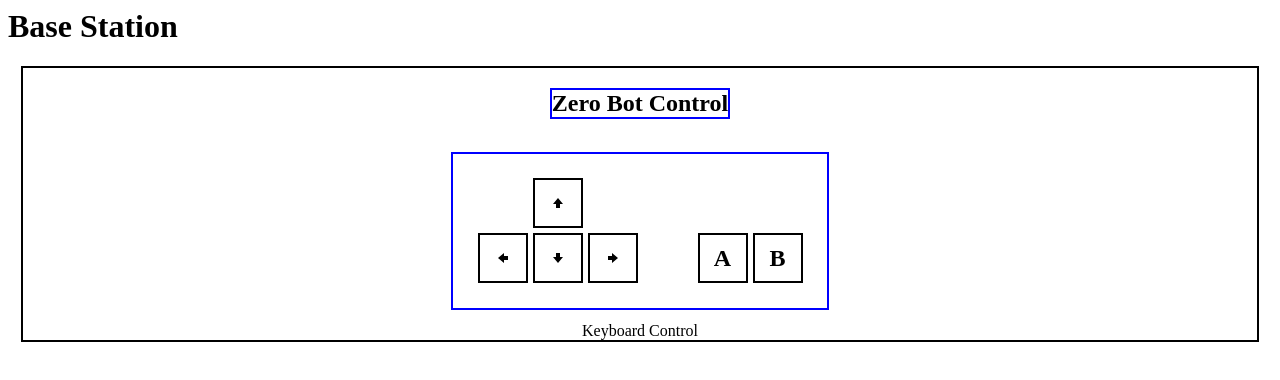
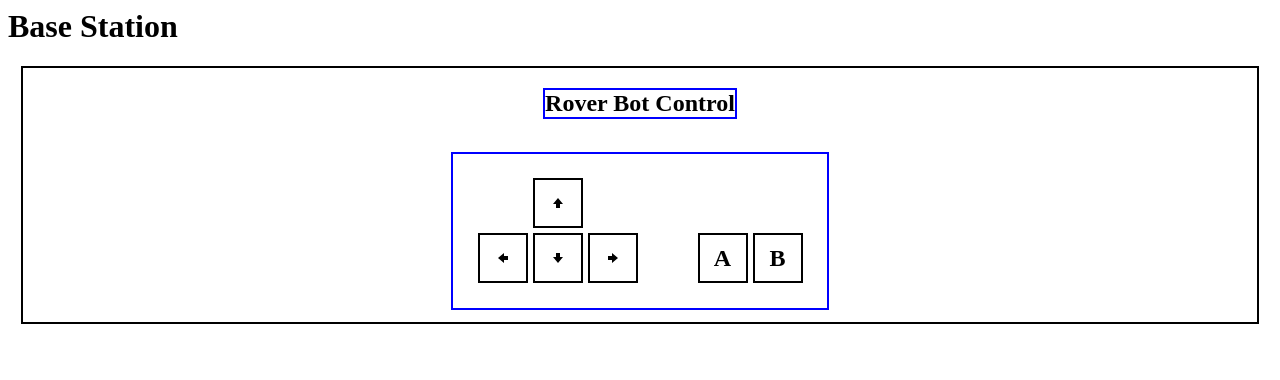
Before and after one commit to intern-jck/base-station, a React app: page / in a window 1280 px wide. Shown: the top 380 px of the page. Built offline with nearby package versions, Linux system fonts and the light colour scheme.

Commit message:
begins refactor for gui

```diff
--- a/src/BotControl.jsx
+++ b/src/BotControl.jsx
@@ -33,13 +33,16 @@ function BotControl(props) {
   };
 
   const activateKeyboard = (event) => {
+    console.log(event.target);
     const activate = keyboardActive;
-    event.target.classList.toggle('keyboard-active')
+    event.target.classList.toggle('keyboard-active');
     setKeyboardActive(!activate);
+
   }
 
   const onKeyPress = (event) => {
     event.preventDefault();
+
     // const target = event.target;
     const keyCode = event.keyCode;
     const keyChar =  String.fromCharCode(keyCode);
@@ -74,15 +77,19 @@ function BotControl(props) {
         setCurrentSpeed(100);
         moveBot(keyChar, 0);
         break;
-    }
+      }
 
-  };
+    };
 
   return (
     <div className="bot-control-panel">
-      <h2 className="control-header">Zero Bot Control</h2>
+      <h2 className="control-header">Rover Bot Control</h2>
 
-      <div className="direction-control">
+      <div
+        className="direction-control"
+        onClick={activateKeyboard}
+        onKeyDown={onKeyPress}
+        tabIndex="0">
         <div className="dir-btn dir-left"><GoArrowLeft /></div>
         <div className="dir-btn dir-up"><GoArrowUp /></div>
         <div className="dir-btn dir-down"><GoArrowDown /></div>
@@ -91,13 +98,13 @@ function BotControl(props) {
         <div className="dir-btn dir-b"><h2>B</h2></div>
       </div>
 
-      <div
+      {/* <div
         className="keyboard-control"
         onClick={activateKeyboard}
         onKeyDown={onKeyPress}
         tabIndex="0">
           Keyboard Control
-      </div>
+      </div> */}
 
     </div>
   );
--- a/src/styles/BotControl.css
+++ b/src/styles/BotControl.css
@@ -21,7 +21,6 @@
   gap: 5px 5px;
   grid-template-columns: repeat(6, 50px);
   grid-template-rows: repeat(2, 50px);
-
 }
 
 .btn-active {
@@ -70,10 +69,6 @@
   grid-row: 2;
 }
 
-
-
-
-
 /* Keyboard */
 .keyboard-active {
   border: 2px solid green;
```
